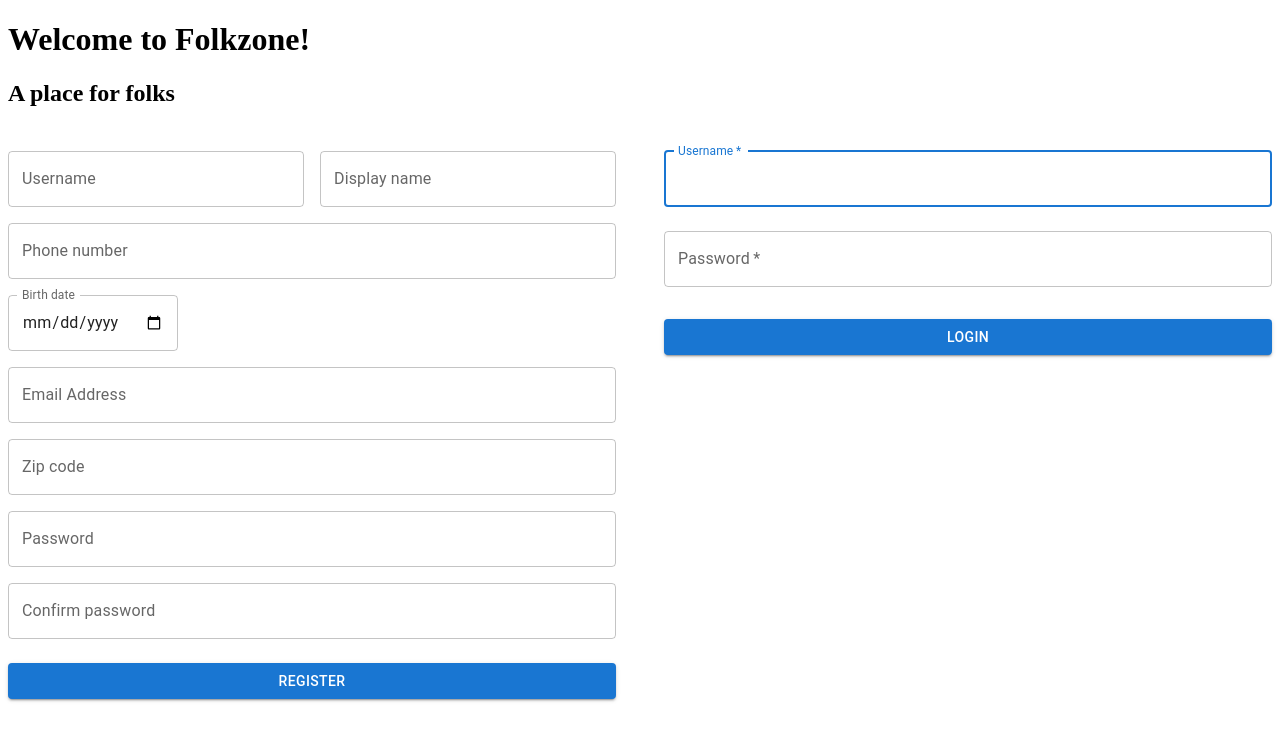
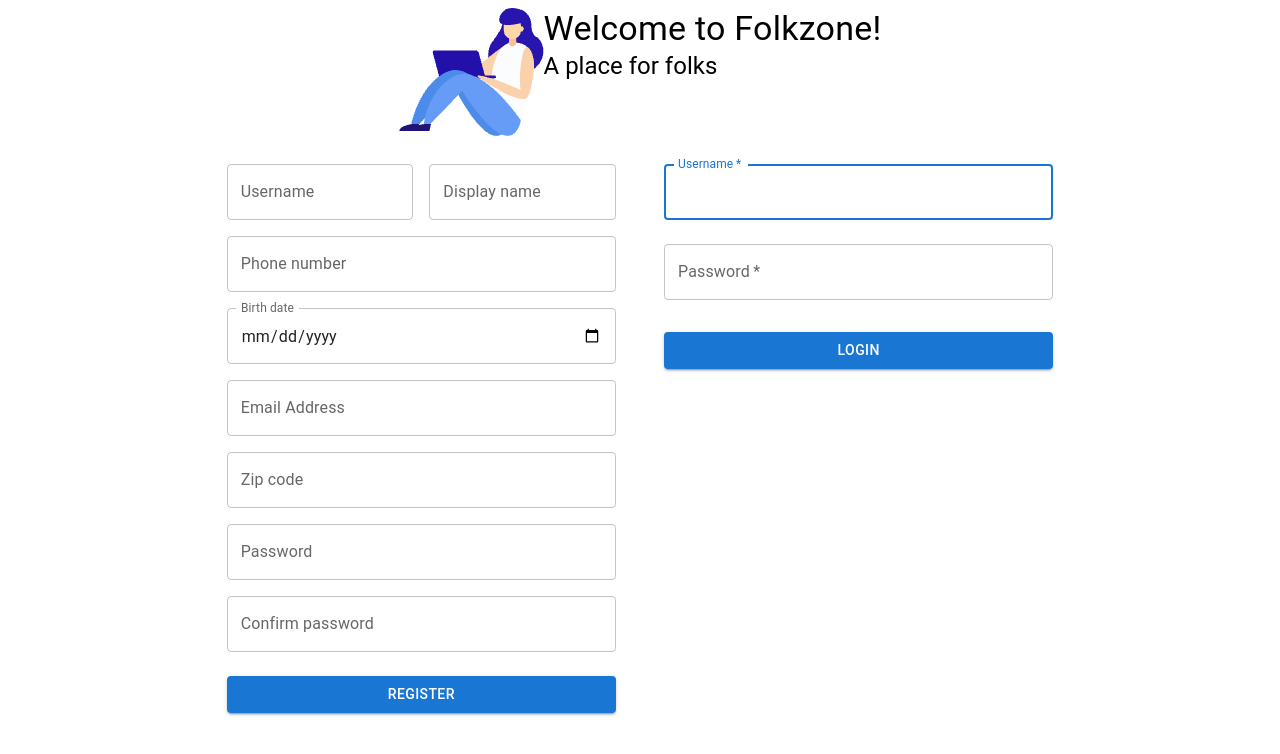
Before and after one commit to zhenmin26/folkzone, a React (Create React App) app: page / in a window 1280 px wide. Shown: the top 754 px of the page. Built offline with nearby package versions, Linux system fonts and the light colour scheme.

Commit message:
modify basic layout

```diff
--- a/package.json
+++ b/package.json
@@ -12,6 +12,7 @@
     "@testing-library/user-event": "^13.5.0",
     "react": "^18.2.0",
     "react-dom": "^18.2.0",
+    "react-redux": "^8.0.4",
     "react-scripts": "5.0.1",
     "web-vitals": "^2.1.4"
   },
--- a/src/components/Label/index.jsx
+++ b/src/components/Label/index.jsx
@@ -1,11 +1,28 @@
 import React, { Component } from 'react'
+import { Grid, Typography } from '@mui/material';
+import logo from '../../static/logo.png';
 
 export default class Label extends Component {
     render() {
       return(
         <div>
-          <h1>Welcome to Folkzone!</h1>
-          <h2>A place for folks</h2>
+          <Grid container>
+            <Grid item>
+              <img src={logo} alt="Logo"></img>
+            </Grid>
+            <Grid item>
+              <Grid>
+                <Typography variant="h4">
+                  Welcome to Folkzone!
+                </Typography>
+              </Grid>
+              <Grid>
+                <Typography variant="h5">
+                  A place for folks
+                </Typography>
+              </Grid>
+            </Grid>
+          </Grid>
         </div>
       );
     }
--- a/src/components/Landing/Register/index.jsx
+++ b/src/components/Landing/Register/index.jsx
@@ -141,6 +141,7 @@ export class Register extends Component {
               label="Birth date"
               type="date"
               // defaultValue="1999-01-21"
+              fullWidth
               InputLabelProps={{
                 shrink: true,
               }}
--- a/src/components/Landing/index.jsx
+++ b/src/components/Landing/index.jsx
@@ -5,17 +5,37 @@ import Grid from '@mui/material/Grid';
 import Label from '../Label';
 
 export class Landing extends Component {
+  constructor(props){
+    super(props)
+    this.getUserDate()
+  }
+
+  getUserDate = () => {
+
+  }
+
   render() {
     return (
       <div>
-          <Grid>
+        <Grid
+          container
+          direction="row"
+          justifyContent="center"
+          alignItems="center"
+        >
           <Label />
         </Grid>
-          <Grid container spacing={6} columns={16}>
-            <Grid item xs={8}>
+        <Grid container spacing={6}
+        justifyContent="center"
+        >
+          <Grid item xs={4}
+          alignItems="center"
+          >
             <Register />
           </Grid>
-            <Grid item xs={8}>
+          <Grid item xs={4}
+          alignItems="center"
+          >
             <Login />
           </Grid>
         </Grid>
--- a/src/components/Profile/index.jsx
+++ b/src/components/Profile/index.jsx
@@ -9,7 +9,10 @@ export class Profile extends Component {
     render() {
       return (
         <div>
-          <Grid>
+          <Grid
+          justifyContent="center"
+          alignItems="center"
+          >
             <ArrowBackIcon />
             <Link to="/main" element={<Main />}>Go to main page</Link>
           </Grid>
--- /dev/null
+++ b/src/redux/store.js
@@ -0,0 +1,5 @@
+import {createStore} from 'redux'
+
+import rootReducer from './rootReducer'
+
+export default createStore(rootReducer)
```
Also changed, not shown: src/redux/postReducer.js (added, +19 -0 lines), src/redux/rootReducer.js (added, +8 -0 lines), src/redux/userReducer.js (added, +19 -0 lines), src/static/logo.png (added), 1 other file (tests, documents, lock files or other folders). Lines whose indentation alone changed are shown as unchanged.
